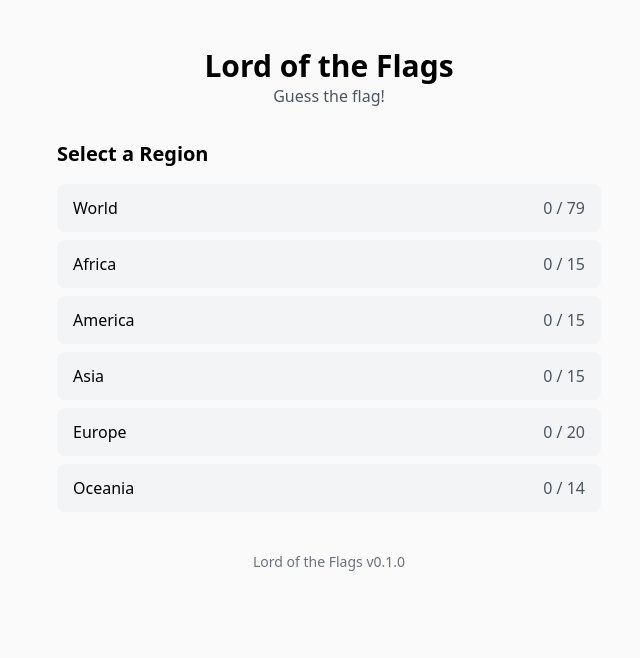
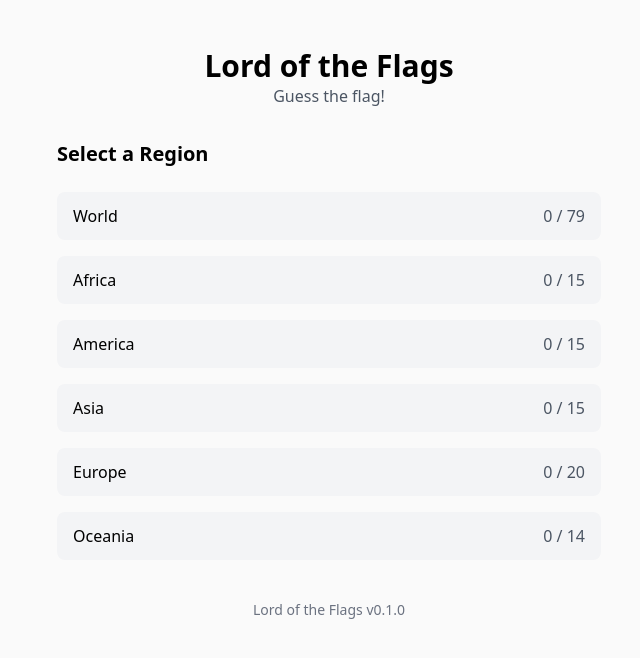
Before and after one commit to jacqueshovine/lordoftheflags, a Vue app: page / in a window 1280 px wide. Shown: the top 658 px of the page, without its empty margins (311-951 px from the left). Built offline with nearby package versions, Linux system fonts and the light colour scheme.

Commit message:
refactor button CSS

```diff
--- /dev/null
+++ b/src/assets/button.css
@@ -0,0 +1,26 @@
+.btn-base {
+  @apply
+    cursor-pointer
+    rounded-lg
+    transition-colors
+    py-3 px-4 my-2;
+}
+
+.btn-primary {
+    @apply
+    btn-base
+    bg-blue-500 hover:bg-blue-600
+    text-white;
+}
+
+.btn-secondary {
+  @apply
+    btn-base
+    bg-gray-100 hover:bg-gray-200;
+}
+
+.btn-full {
+  @apply
+    btn-base
+    w-full;
+}
--- a/src/assets/main.css
+++ b/src/assets/main.css
@@ -1,6 +1,9 @@
 @import "tailwindcss/base";
 @import "tailwindcss/components";
 @import "tailwindcss/utilities";
+
+@import "./variables.css";
+@import "./button.css";
 
 #app {
   max-width: 1280px;
--- /dev/null
+++ b/src/assets/variables.css
@@ -0,0 +1,8 @@
+/* TO DO  */
+/* :root {
+  --color-primary: #3b82f6;
+  --color-correct: #10b981;
+  --color-wrong: #ef4444;
+  --color-bg: #ffffff;
+  --color-text: #1f2937;
+} */
--- a/src/components/game/FlagTile.vue
+++ b/src/components/game/FlagTile.vue
@@ -22,6 +22,7 @@ const borderClass = computed(() => {
   const isCorrect = props.country.code === gameStore.countryToGuess?.code;
   const isSelected = gameStore.selectedAnswer === props.country.code;
 
+  // TO DO Move hard coded colors to CSS classes
   // Show green border on the correct answer
   if (isCorrect) {
     return 'border-green-500';
--- a/src/components/game/RegionButton.vue
+++ b/src/components/game/RegionButton.vue
@@ -21,7 +21,7 @@ function handleClick() {
 
 <template>
   <button
-    class="block w-full py-3 px-4 my-2 cursor-pointer text-left bg-gray-100 hover:bg-gray-200 rounded-lg transition-colors"
+    class="btn-full btn-secondary text-left"
     @click="handleClick"
   >
     <span class="font-medium">{{ region }}</span>
--- a/src/views/HomeView.vue
+++ b/src/views/HomeView.vue
@@ -34,7 +34,7 @@ const gameStore = useGameStore();
       <FlagGrid v-if="gameStore.countryPossibilities.length" />
 
       <button
-        class="block mx-auto mt-8 py-2 px-4 cursor-pointer bg-gray-200 hover:bg-gray-300 rounded transition-colors"
+        class="btn-primary block mx-auto"
         @click="gameStore.resetGame"
       >
         Quit Game
```
Also changed, not shown: 2 other files (tests, documents, lock files or other folders).
